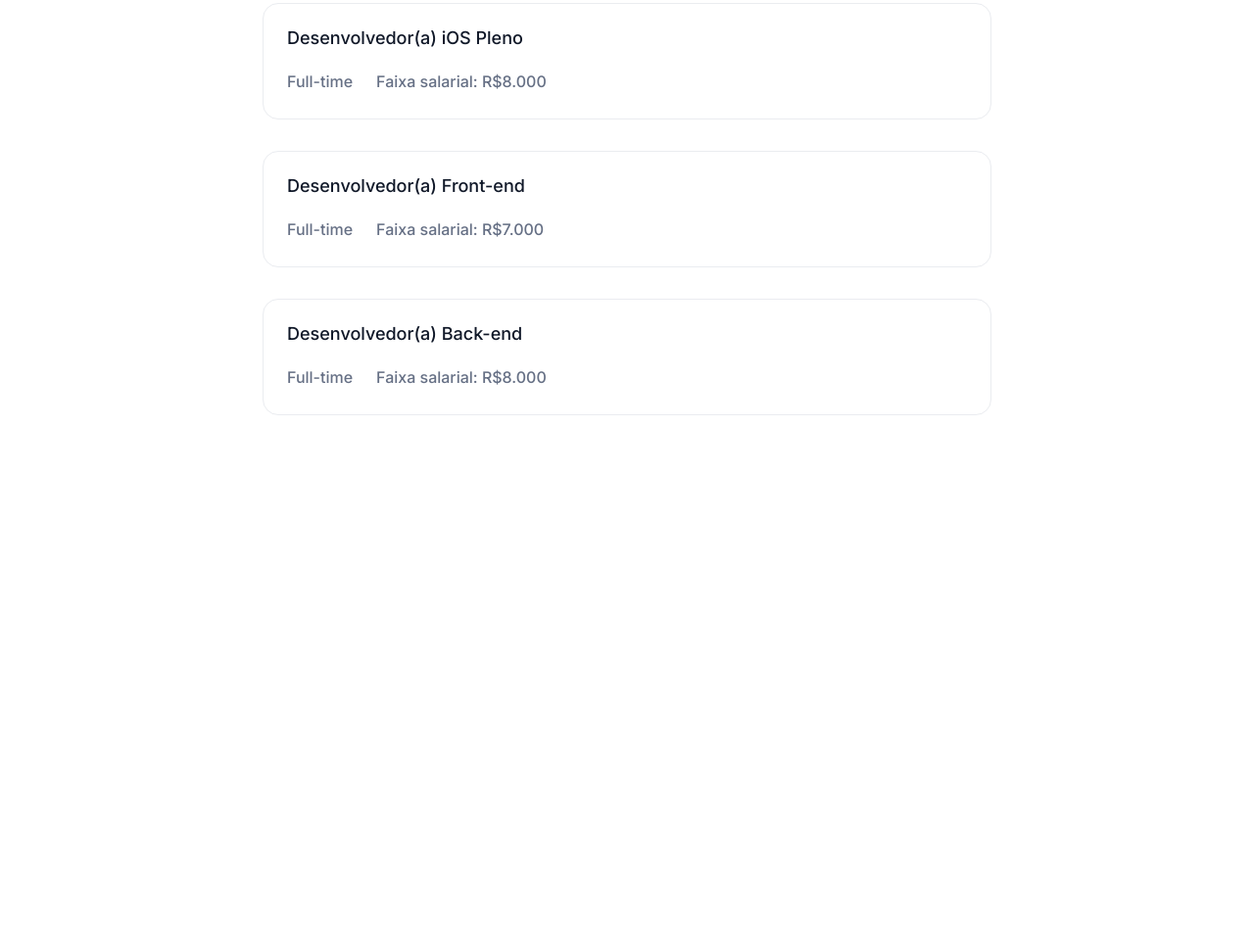
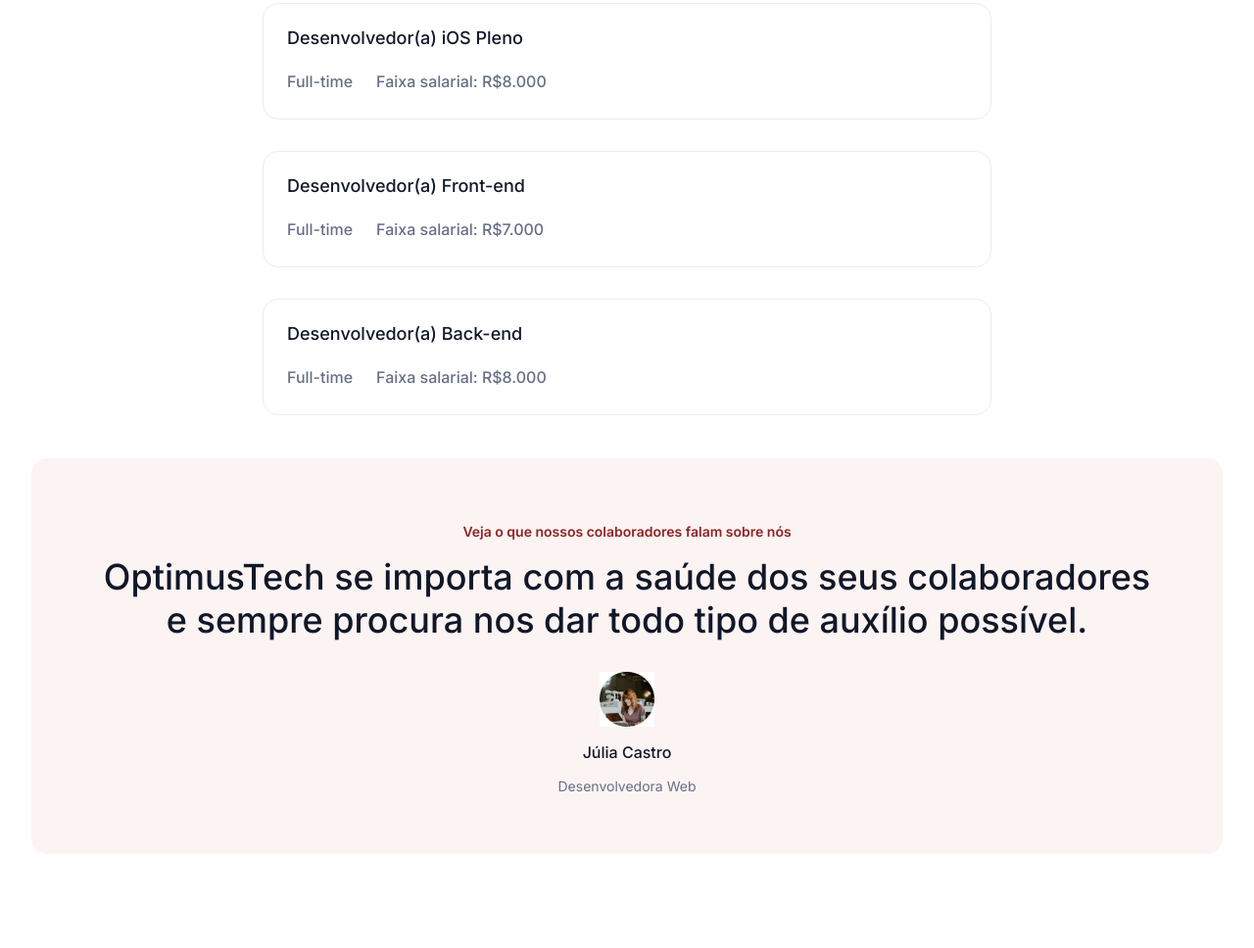
Before and after one commit to Lennohenrique/OptimusTech, a plain HTML site: page index.html in a window 1280 px wide. Shown: the part 1842-2810 px from the top of the page at 98% size. Before the commit the page ends 2310 px from the top, so only its background shows below. Drawn offline with Linux system fonts and the light colour scheme.

Commit message:
adição do mural de depoimentos

```diff
--- a/index.html
+++ b/index.html
@@ -112,5 +112,18 @@
             </div>
         </div>
     </section>
+    <section id="depoimentos">
+        <div id="container_depoimentos">
+            <div class="depoimento">
+                <span>Veja o que nossos colaboradores falam sobre nós</span>
+                <p>OptimusTech se importa com a saúde dos seus colaboradores e sempre procura nos dar todo tipo de auxílio possível.</p>
+            </div>
+            <div class="colaborador">
+                <img src="./Avatar.jpg" alt="Avatar">
+                <span id="nome">Júlia Castro</span>
+                <span id="cargo">Desenvolvedora Web</span>
+            </div>
+        </div>
+    </section>
 </body>
 </html>
--- a/style.css
+++ b/style.css
@@ -225,3 +225,66 @@ a{
     display: flex;
     gap: 24px;
 }
+
+#depoimentos{
+    width: 100%;
+    height: 500px;
+    display: flex;
+    justify-content: center;
+}
+
+#container_depoimentos{
+    width: 1216px;
+    height: 404px;
+    display: flex;
+    flex-direction: column;
+    gap: 32px;
+    padding: 64px;
+    border-radius: 16px;
+    background-color: rgba(195, 25, 25, 0.05);
+}
+
+.depoimento{
+    width: 1088px;
+    height: 124px;
+    display: flex;
+    flex-direction: column;
+    align-items: center;
+    justify-content: center;
+    gap: 16px;
+}
+
+.depoimento > span {
+    font-weight: 600;
+    font-size: 14px;
+    color: #8E2424;
+}
+
+.depoimento > p {
+    font-weight: 500;
+    font-size: 36px;
+    line-height: 44px;
+    color: #101828;
+    text-align: center;
+}
+
+.colaborador{
+    width: 1088px;
+    height: 120px;
+    display: flex;
+    flex-direction: column;
+    align-items: center;
+    justify-content: center;
+    gap: 16px;
+}
+
+#nome {
+    font-weight: 500;
+    font-size: 16px;
+    color: #101828;
+}
+#cargo {
+    font-weight: 400;
+    font-size: 14px;
+    color: #667085;
+}
```
Also changed, not shown: Avatar.jpg (added).
